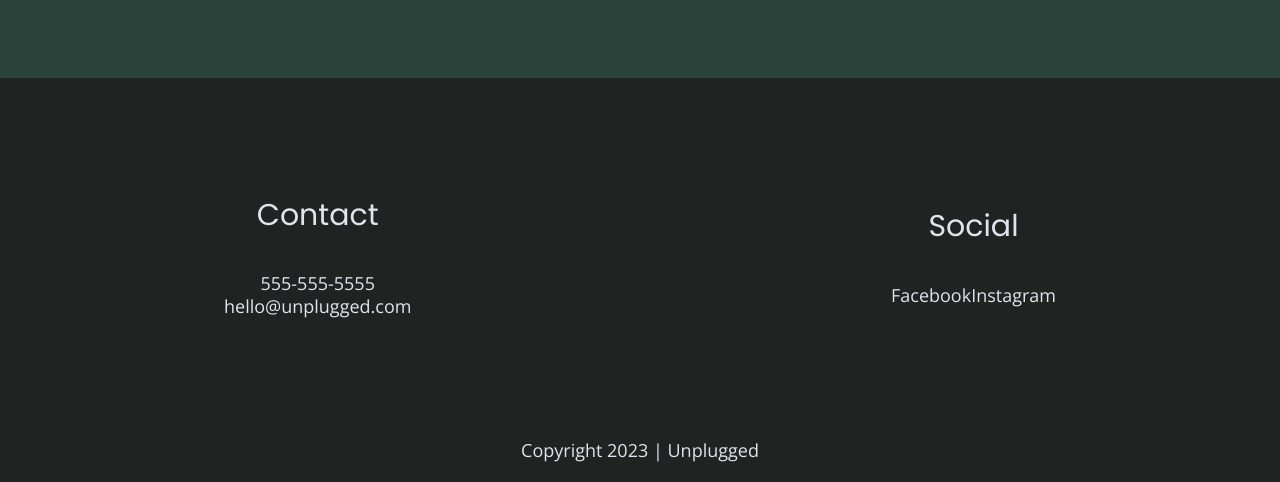
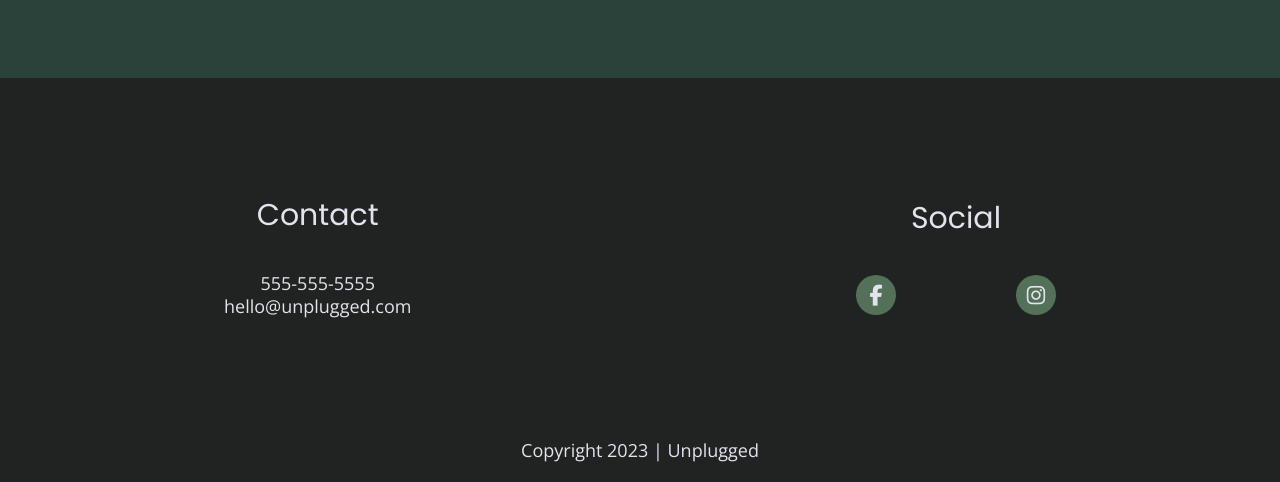
Before and after one commit to BilbilT/206-unplugged-boilerplate, a website built with Parcel: page index.html in a window 1280 px wide. Shown: the part 2498-2980 px from the top of the page. Built offline with nearby package versions, Linux system fonts and the light colour scheme.

Commit message:
Added social media icons

```diff
--- a/css/main.css
+++ b/css/main.css
@@ -226,13 +226,19 @@ footer .social-icons p {
   display: flex;
   justify-content: center;
   align-items: center;
+  background-color: #527158;
+  border-radius: 50%;
+  width: 40px;
+  height: 40px;
+}
+
+footer .social-icons p {
+  font-size: 1.3125em;
 }
 
 footer p {
   margin: 0;
 }
-
-
 
 footer .copyright {
   margin: 20px 0;
@@ -656,6 +662,11 @@ input[type=button] {
     line-height: 1.285;
   }
 
+  footer .social-icons {
+    width: 12.5em;
+    justify-content: space-between;
+  }
+
   /* ====ABOUT PAGE FOR TABLET===== */
 
   .mission-content {
--- a/index.html
+++ b/index.html
@@ -174,8 +174,11 @@
         <div class="social">
           <h4>Social</h4>
           <div class="social-icons">
-            <p><a href="https://www.facebook.com/" target="_blank" rel="noopener">Facebook</a></p>
-            <p><a href="https://www.instagram.com/" target="_blank" rel="noopener">Instagram</a></p>
+            <p>
+              <a href="https://www.facebook.com/" target="_blank"><i class="fab fa-facebook-f"></i></a>
+              </p>
+            <p><a href="https://www.instagram.com/" target="_blank"><i class="fab fa-instagram"></i></a>
+            </p>
             <!-- OTHER SOCIAL LINKS HERE -->
           </div>
         </div>
```
Also changed, not shown: about/index.html (+5 -2 lines), faq/index.html (+5 -2 lines).
